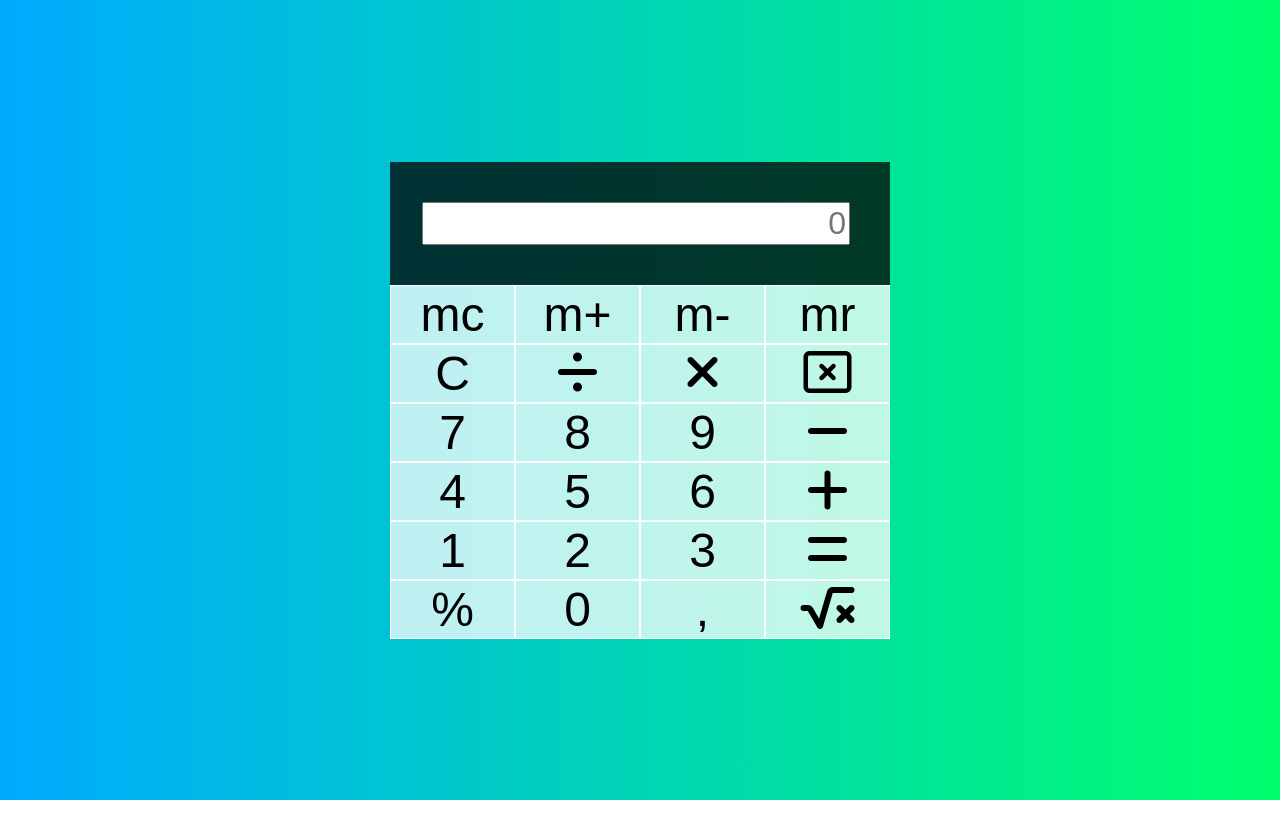
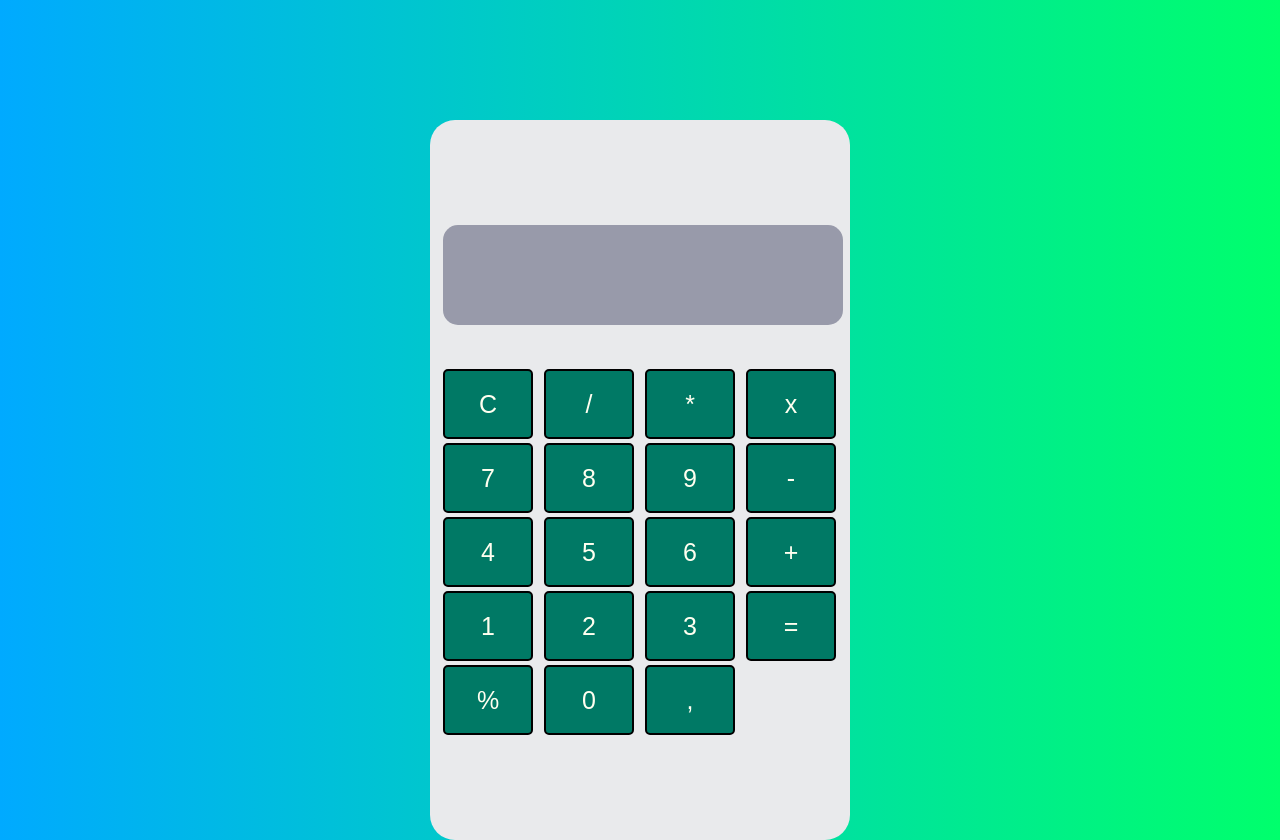
Before and after one commit to milfer0516/Proyecto-calculadora, a plain HTML site: page index.html in a window 1280 px wide. Before the commit the page ends 800 px from the top, so only its background shows below. Drawn offline with Linux system fonts and the light colour scheme.

Commit message:
Se modifica archivos css y js

```diff
--- a/css/styles.css
+++ b/css/styles.css
@@ -7,39 +7,46 @@ body {
    padding: 0;
    background: linear-gradient(to right, #00aaff, #00ff6c);
 }
-.calculadora-grilla {
+/* Estilos a todos los botones  */
+.calculadora {
+   margin: inherit;
+   margin-top: 120px;
    display: grid;
-   justify-content: center;
    align-content: center;
-   min-height: 100vh;
-   grid-template-columns: repeat(4, 125px);
-   grid-template-rows: minmax(140, auto) repeat(6, 280px);
+   padding: 10px;
+   background-color: #e9eaec;
+   width: 400px;
+   height: 700px;
+   border-radius: 25px;
 }
-.calculadora-grilla > button {
+.calculadora td button {
+   display: block;
    cursor: pointer;
-   font-size: 3rem;
-   font-weight: 10px;
-   border: 1px solid #fff;
-   outline: none;
-   background-color: rgba(255, 255, 255, 0.75);
+   border: 2px solid black;
+   background-color: #007965;
+   color: ivory;
+   border-radius: 5px;
+   width: 90px;
+   height: 70px;
+   font-size: 25px;
 }
-.output {
-   grid-column: 1 / -1;
-   background-color: rgba(0, 0, 0, 0.75);
-   display: flex;
-   align-items: flex-end;
-   justify-content: space-around;
-   flex-direction: column;
-   padding: 40px;
-   word-wrap: break-word;
-   word-break: break-all;
+.calculadora td button:hover {
+   background-color: rgb(101, 101, 184);
+}
+.igual td button {
+   display: grid;
+   grid-column: 4;
+   grid-row: 6 / 8;
 }
 
-.output .display {
-   color: black;
-   font-size: 2rem;
-   text-align: right;
+#resultado {
+   display: block;
+   text-align: center;
+   font-size: 40px;
+   margin-bottom: 40px;
+   width: 400px;
+   height: 100px;
+   line-height: 100px;
+   background-color: rgb(152, 154, 170);
+   border-radius: 15px;
 }
-#btn-igual {
-   font-size: 3rem;
-}
--- a/index.html
+++ b/index.html
@@ -1,52 +1,56 @@
 <!DOCTYPE html>
-<html lang="en">
+<html lang="es">
    <head>
       <meta charset="UTF-8" />
       <meta name="viewport" content="width=device-width, initial-scale=1.0" />
       <link rel="stylesheet" href="/css/styles.css" />
       <title>Document</title>
    </head>
-   <body class="contenedor">
-      <div class="calculadora-grilla">
-         <div class="output">
-            <input
-               class="display"
-               type="text"
-               name="result"
-               id="result"
-               placeholder="0"
-            />
-         </div>
-
-         <button>mc</button>
-         <button>m+</button>
-         <button>m-</button>
-         <button>mr</button>
-         <button>C</button>
-         <button><i class="fas fa-divide"></i></button>
-         <button><i class="fas fa-times"></i></button>
-         <button><i class="far fa-window-close"></i></button>
-         <button>7</button>
-         <button>8</button>
-         <button>9</button>
-         <button><i class="fas fa-minus"></i></button>
-         <button>4</button>
-         <button>5</button>
-         <button>6</button>
-         <button><i class="fas fa-plus"></i></button>
-         <button>1</button>
-         <button>2</button>
-         <button>3</button>
-         <button><i class="fas fa-equals"></i></button>
-         <button>%</button>
-         <button>0</button>
-         <button>,</button>
-         <button><i class="fas fa-square-root-alt"></i></button>
+   <body class="contenedor" onload="init();">
+      <div class="calculadora">
+         <table>
+            <div class="output">
+               <tr>
+                  <td class="display" colspan="4">
+                     <span id="resultado"></span>
+                  </td>
+               </tr>
+            </div>
+            <tr>
+               <td><button id="reset">C</button></td>
+               <td><button id="division">/</button></td>
+               <td><button id="multiplicacion">*</button></td>
+               <td><button id="reset2">x</button></td>
+            </tr>
+            <tr>
+               <td><button id="siete">7</button></td>
+               <td><button id="ocho">8</button></td>
+               <td><button id="nueve">9</button></td>
+               <td><button id="resta">-</button></td>
+            </tr>
+            <tr>
+               <td><button id="cuatro">4</button></td>
+               <td><button id="cinco">5</button></td>
+               <td><button id="seis">6</button></td>
+               <td><button id="suma">+</button></td>
+            </tr>
+            <tr>
+               <td><button id="uno">1</button></td>
+               <td><button id="dos">2</button></td>
+               <td><button id="tres">3</button></td>
+               <td><button class="igual" id="igual">=</button></td>
+            </tr>
+            <tr>
+               <td><button id="modulo">%</button></td>
+               <td><button id="cero">0</button></td>
+               <td><button id="coma">,</button></td>
+            </tr>
+         </table>
       </div>
-
       <script
          src="https://kit.fontawesome.com/dc6deb0be1.js"
          crossorigin="anonymous"
       ></script>
+      <script src="/javascript/app.js"></script>
    </body>
 </html>
--- a/javascript/app.js
+++ b/javascript/app.js
@@ -0,0 +1,99 @@
+var operandoa;
+var operandob;
+var operacion;
+
+function init() {
+   var resultado = document.getElementById("resultado");
+   var reset = document.getElementById("reset");
+   var reset = document.getElementById("reset2");
+
+   uno.onclick = function (e) {
+      resultado.textContent = resultado.textContent + "1";
+   };
+   dos.onclick = function (e) {
+      resultado.textContent = resultado.textContent + "2";
+   };
+   tres.onclick = function (e) {
+      resultado.textContent = resultado.textContent + "3";
+   };
+   cuatro.onclick = function (e) {
+      resultado.textContent = resultado.textContent + "4";
+   };
+   cinco.onclick = function (e) {
+      resultado.textContent = resultado.textContent + "5";
+   };
+   seis.onclick = function (e) {
+      resultado.textContent = resultado.textContent + "6";
+   };
+   siete.onclick = function (e) {
+      resultado.textContent = resultado.textContent + "7";
+   };
+   ocho.onclick = function (e) {
+      resultado.textContent = resultado.textContent + "8";
+   };
+   nueve.onclick = function (e) {
+      resultado.textContent = resultado.textContent + "9";
+   };
+   cero.onclick = function (e) {
+      resultado.textContent = resultado.textContent + "0";
+   };
+   coma.onclick = function (e) {
+      resultado.textContent = resultado.textContent + ",";
+   };
+
+   reset.onclick = function (e) {
+      resetear();
+   };
+   suma.onclick = function (e) {
+      operandoa = resultado.textContent;
+      operacion = "+";
+      limpiar();
+   };
+   resta.onclick = function (e) {
+      operandoa = resultado.textContent;
+      operacion = "-";
+      limpiar();
+   };
+   multiplicacion.onclick = function (e) {
+      operandoa = resultado.textContent;
+      operacion = "*";
+      limpiar();
+   };
+   division.onclick = function (e) {
+      operandoa = resultado.textContent;
+      operacion = "/";
+      limpiar();
+   };
+   igual.onclick = function (e) {
+      operandob = resultado.textContent;
+      resolver();
+   };
+}
+function limpiar() {
+   resultado.textContent = "";
+}
+function resetear() {
+   resultado.textContent = "";
+   operandoa = "";
+   operandob = "";
+   operacion = "";
+}
+function resolver() {
+   var res = 0;
+   switch (operacion) {
+      case "+":
+         res = parseFloat(operandoa) + parseFloat(operandob);
+         break;
+      case "-":
+         res = parseFloat(operandoa) - parseFloat(operandob);
+         break;
+      case "*":
+         res = parseFloat(operandoa) * parseFloat(operandob);
+         break;
+      case "/":
+         res = parseFloat(operandoa) / parseFloat(operandob);
+         break;
+   }
+   resetear();
+   resultado.textContent = res;
+}
```
